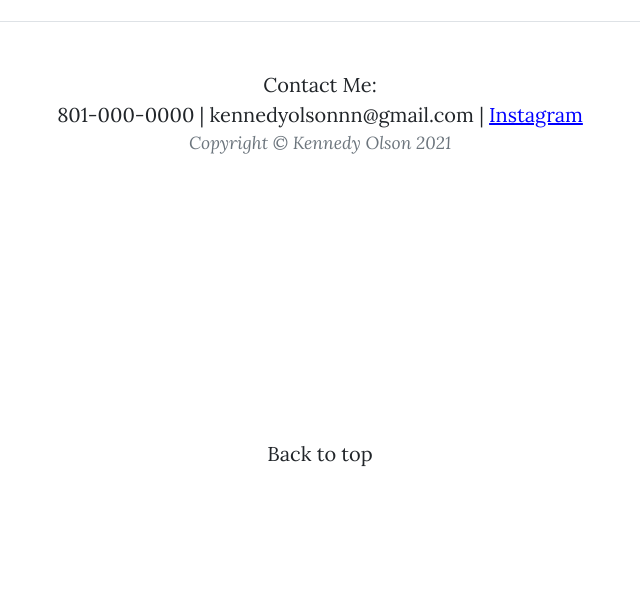
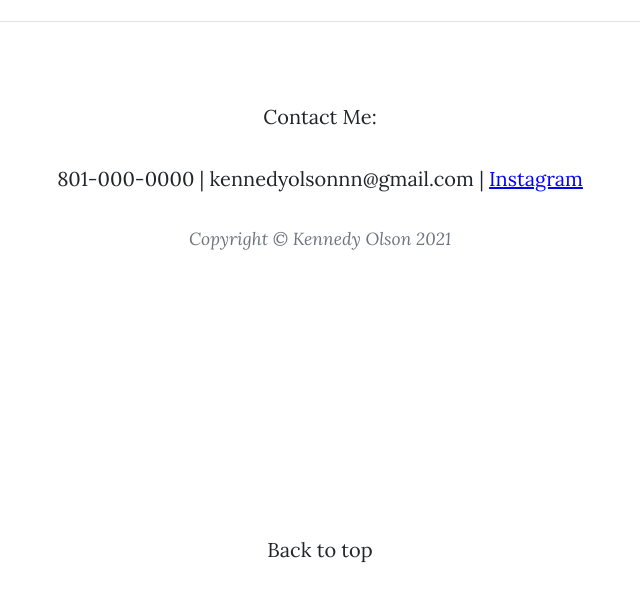
Before and after one commit to kennedyolson/webdev, a plain HTML site: page html/aboutme.html in a window 1280 px wide. Shown: the part 1676-2277 px from the top of the page, without its empty margins (320-960 px from the left). Before the commit the page ends 2239 px from the top, so only its background shows below. Drawn offline with nearby package versions, Linux system fonts and the light colour scheme; a script that the page names is missing.

Commit message:
Update aboutme.html

```diff
--- a/html/aboutme.html
+++ b/html/aboutme.html
@@ -126,9 +126,9 @@
                     <div class="col-md-10 col-lg-8 col-xl-7">
                         <ul class="list-inline text-center">
     <!-- Talked to TA and was told that if I use "span" it will make it not a link-->
-                            <span class="footer"><center>Contact Me:</center></span>
-                                <span class="footer2"> 801-000-0000 | kennedyolsonnn@gmail.com |
-                                <a href="https://www.instagram.com/kennedyko/" class="links" target="_blank" title="Instagram page on Kennedy Olson">Instagram</a> </span>
+                            <p class="footer"><center>Contact Me:</center></p>
+                                <p class="footer2"> 801-000-0000 | kennedyolsonnn@gmail.com |
+                                <a href="https://www.instagram.com/kennedyko/" class="links" target="_blank" title="Instagram page on Kennedy Olson">Instagram</a> </p>
                             <div class="small text-center text-muted fst-italic">Copyright &copy; Kennedy Olson 2021</div>
                         </ul>
                     </div>
```
